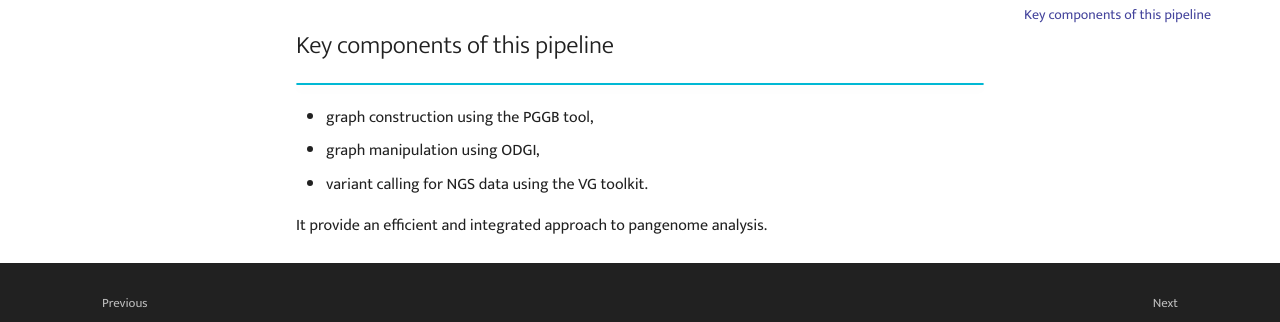
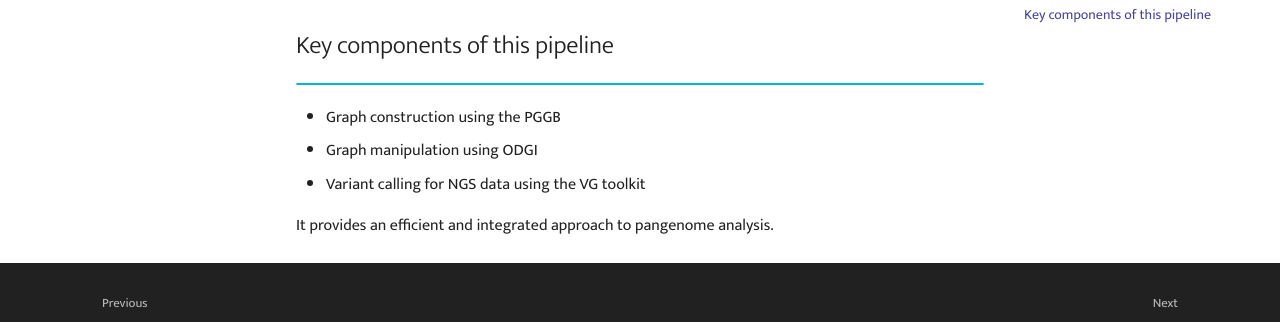
Before and after one commit to GenomicsAotearoa/Pangenome-Graphs-Workshop, an MkDocs documentation site: the page built from docs/1_Introduction_to_pangenome_graphs.md, in a window 1280 px wide and 900 px high, scrolled down 4055 px. Shown: the part 462-784 px from the top of the window. Built offline with MkDocs 1.6.1 and Material for MkDocs 9.7.7, drawn with Linux system fonts in a browser that asks for light colours; comment, search, counter and statistics services are not loaded.

Commit message:
Update 1_Introduction_to_pangenome_graphs.md

```diff
--- a/docs/1_Introduction_to_pangenome_graphs.md
+++ b/docs/1_Introduction_to_pangenome_graphs.md
@@ -111,10 +111,10 @@ The VG toolkit is utilized for NGS data analysis against the graph, including ta
 ## Key components of this pipeline
 !!! info ""
 
--  graph construction using the PGGB tool,
--  graph manipulation using ODGI,
--  variant calling for NGS data using the VG toolkit.
+-  Graph construction using the PGGB
+-  Graph manipulation using ODGI
+-  Variant calling for NGS data using the VG toolkit
 
 <p align="justify">
-It provide an efficient and integrated approach to pangenome analysis.
+It provides an efficient and integrated approach to pangenome analysis.
 </p>
```
